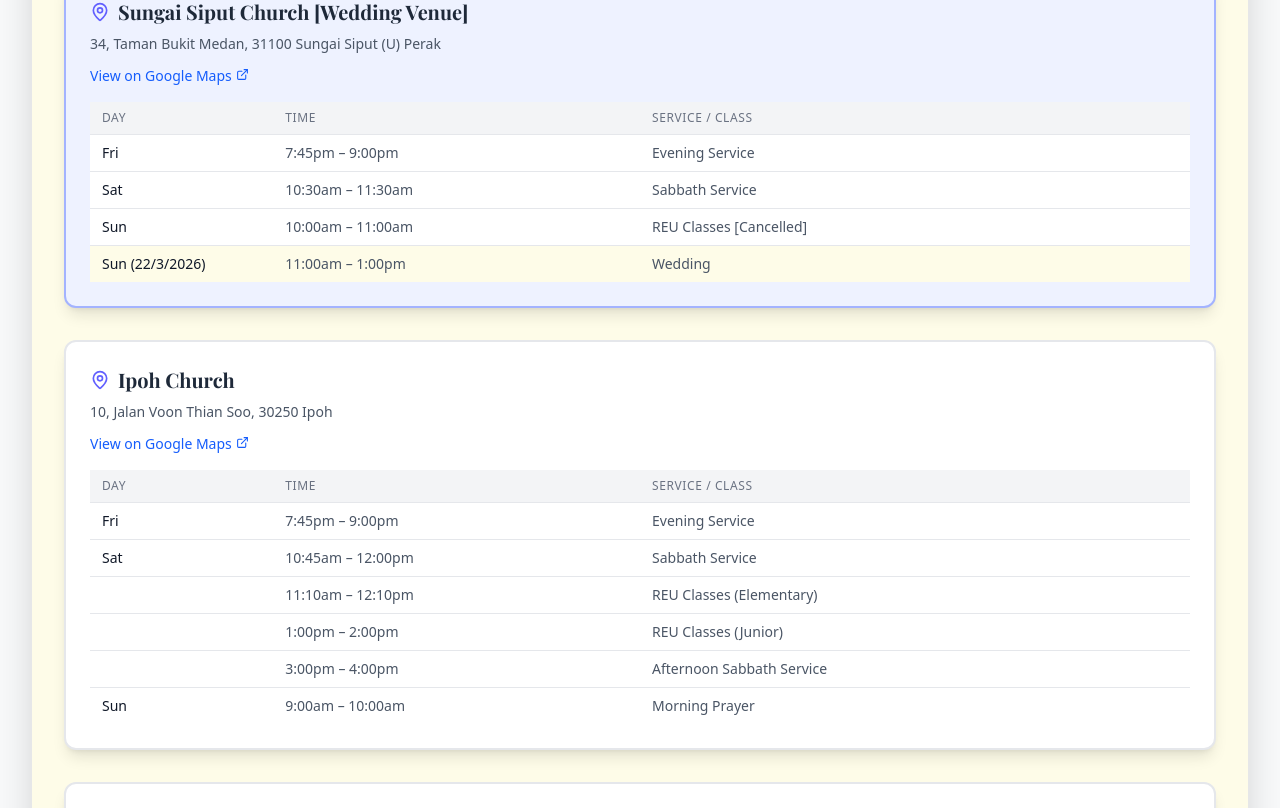
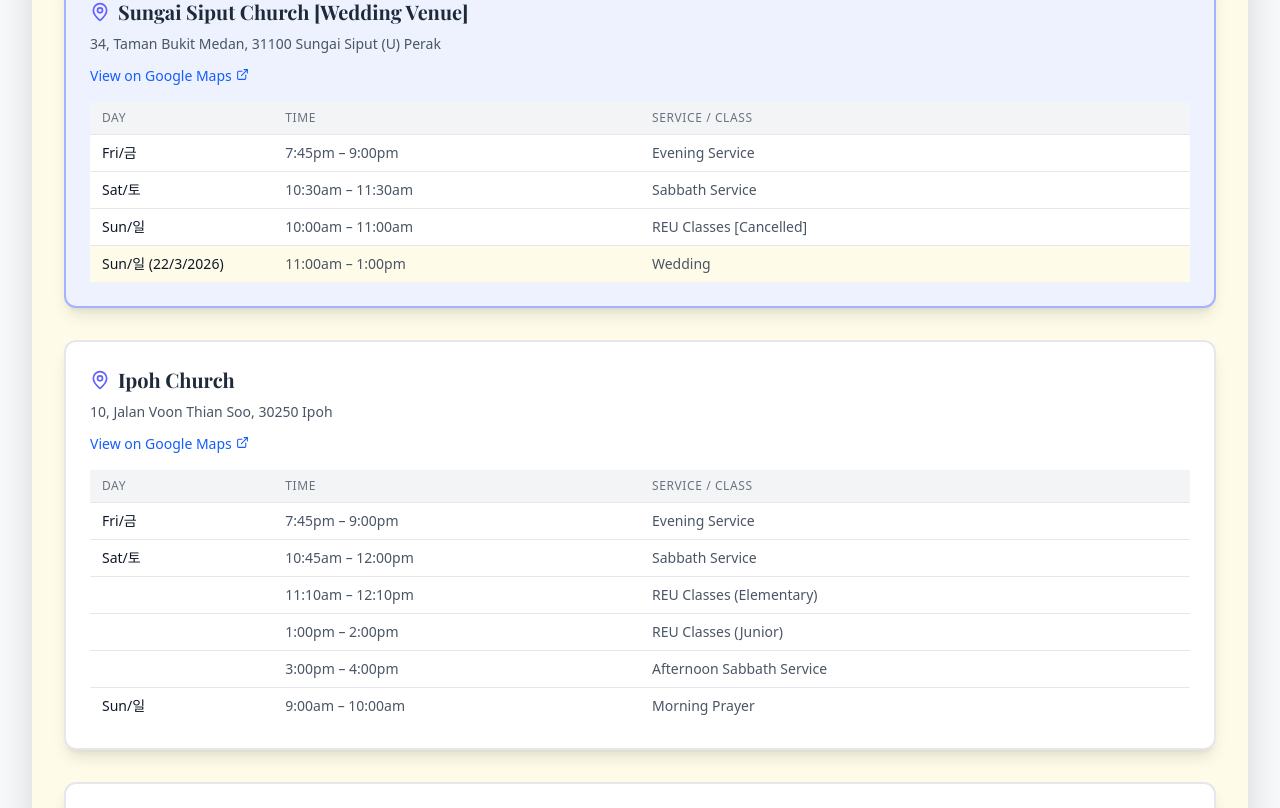
Before and after one commit to shirosl/yaeminwedding, a React (Vite) app: page / in a window 1280 px wide. Shown: the part 2132-2940 px from the top of the page. Built offline with nearby package versions, Linux system fonts and the light colour scheme.

Commit message:
add translation beside weekdays

```diff
--- a/src/App.jsx
+++ b/src/App.jsx
@@ -156,10 +156,10 @@ const LanguageBox = ({ language, enContent, koContent }) => {
             address: "34, Taman Bukit Medan, 31100 Sungai Siput (U) Perak",
             mapLink: "https://maps.app.goo.gl/icPmi6eHBhsJGGvz5",
             schedule: [
-                { day: "Fri", time: "7:45pm – 9:00pm", service: "Evening Service" },
-                { day: "Sat", time: "10:30am – 11:30am", service: "Sabbath Service" },
-                { day: "Sun", time: "10:00am – 11:00am", service: "REU Classes [Cancelled]", },
-                { day: "Sun (22/3/2026)", time: "11:00am – 1:00pm", service: "Wedding", highlight: true },
+                { day: "Fri/금", time: "7:45pm – 9:00pm", service: "Evening Service" },
+                { day: "Sat/토", time: "10:30am – 11:30am", service: "Sabbath Service" },
+                { day: "Sun/일", time: "10:00am – 11:00am", service: "REU Classes [Cancelled]", },
+                { day: "Sun/일 (22/3/2026)", time: "11:00am – 1:00pm", service: "Wedding", highlight: true },
             ]
         },
         {
@@ -167,12 +167,12 @@ const LanguageBox = ({ language, enContent, koContent }) => {
             address: "10, Jalan Voon Thian Soo, 30250 Ipoh",
             mapLink: "https://maps.app.goo.gl/uEcn5bSTNJyakFSw9",
             schedule: [
-                { day: "Fri", time: "7:45pm – 9:00pm", service: "Evening Service" },
-                { day: "Sat", time: "10:45am – 12:00pm", service: "Sabbath Service" },
+                { day: "Fri/금", time: "7:45pm – 9:00pm", service: "Evening Service" },
+                { day: "Sat/토", time: "10:45am – 12:00pm", service: "Sabbath Service" },
                 {  time: "11:10am – 12:10pm", service: "REU Classes (Elementary)" },
                 {  time: "1:00pm – 2:00pm", service: "REU Classes (Junior)" },
                 {  time: "3:00pm – 4:00pm", service: "Afternoon Sabbath Service" },
-                { day: "Sun", time: "9:00am – 10:00am", service: "Morning Prayer" },
+                { day: "Sun/일", time: "9:00am – 10:00am", service: "Morning Prayer" },
             ]
         },
         {
@@ -180,8 +180,8 @@ const LanguageBox = ({ language, enContent, koContent }) => {
             address: "No. 24, Persiaran Tasek Timur 5, Taman Medan Bercham, 31400 Ipoh, Perak Darul Ridzuan",
             mapLink: "https://maps.app.goo.gl/XB2GZxMM9WSB8aoh7",
             schedule: [
-                { day: "Fri", time: "7:45pm – 9:00pm", service: "Evening Service" },
-                { day: "Sat", time: "11:00am – 12:00pm", service: "Morning Sabbath Service" },
+                { day: "Fri/금", time: "7:45pm – 9:00pm", service: "Evening Service" },
+                { day: "Sat/토", time: "11:00am – 12:00pm", service: "Morning Sabbath Service" },
                 { time: "2:30pm – 3:30pm", service: "Afternoon Sabbath Service" },
                 { time: "4:00pm – 5:30pm", service: "REU Classes" },
                 { time: "6:30pm – 8:00pm", service: "Youth Service/ Choir Practice" },
```
